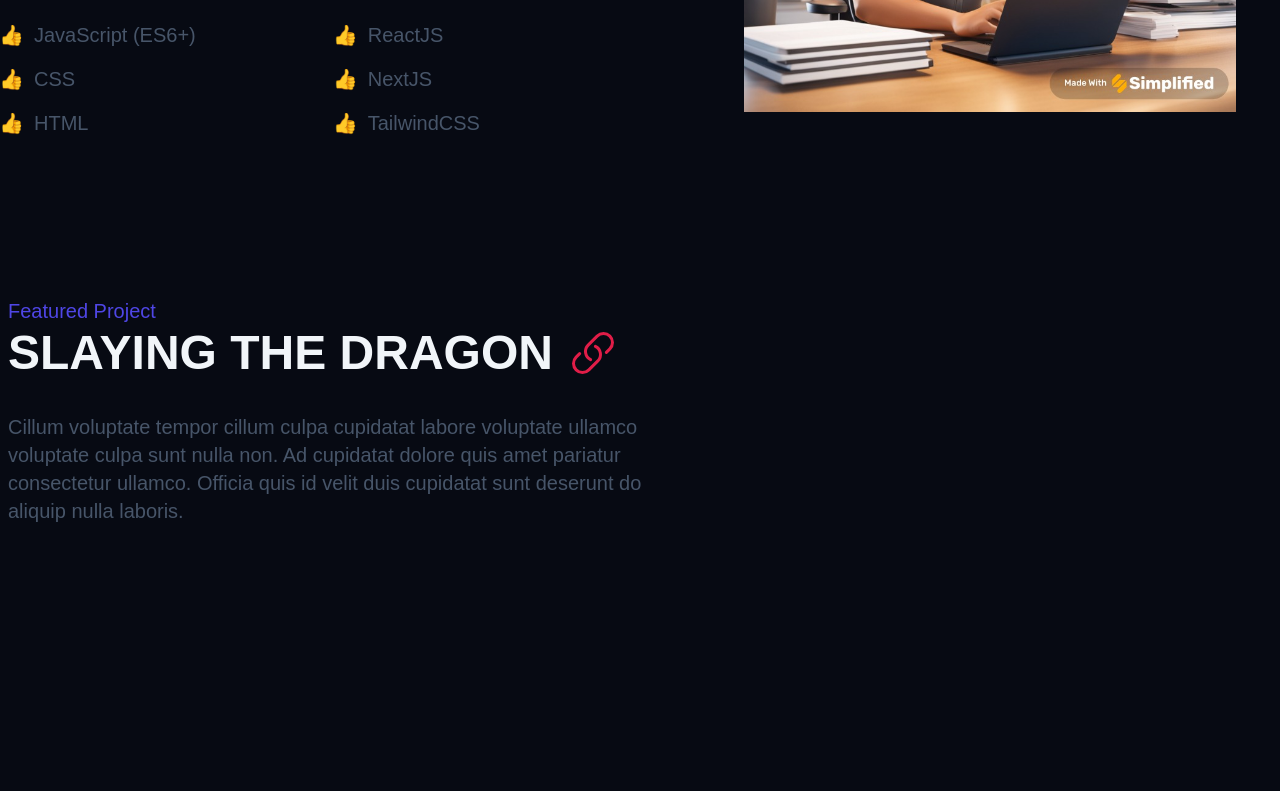
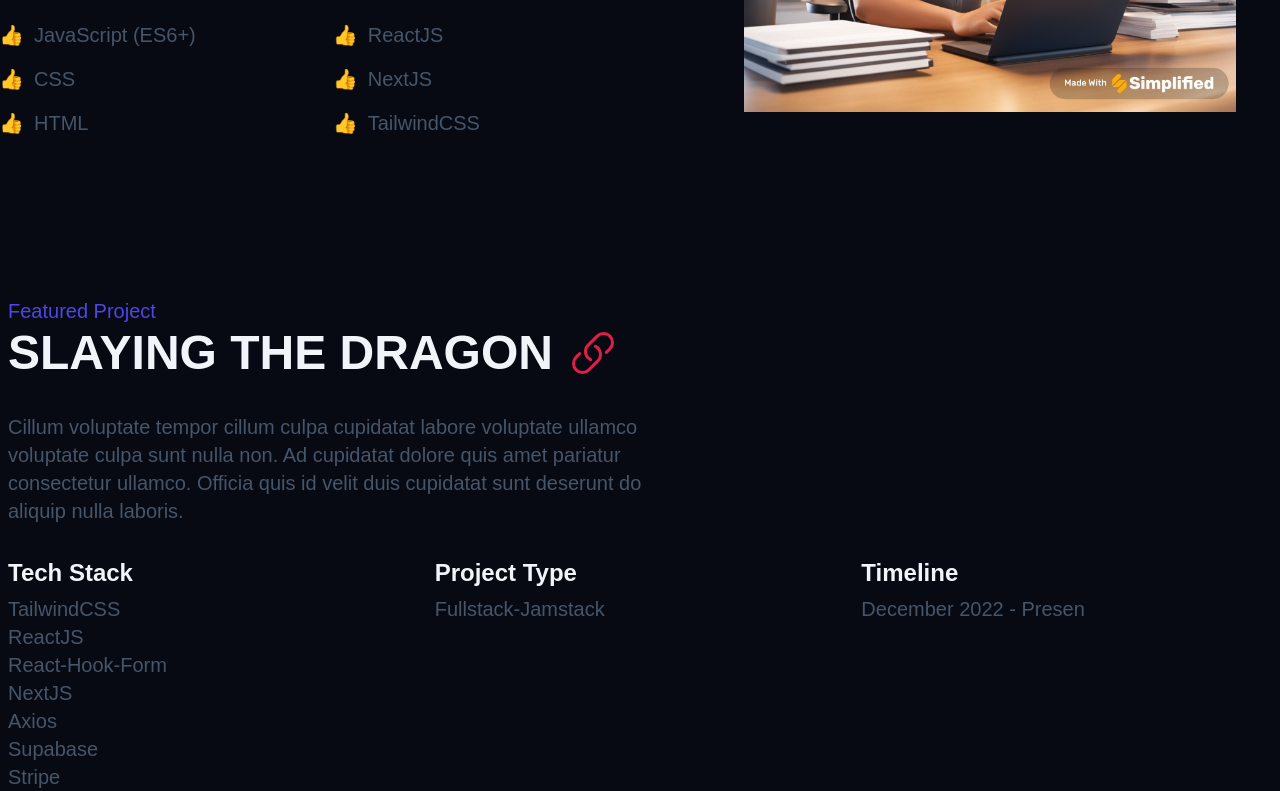
Before and after one commit to Jisan-Dev/Jisan.Dev-v1, a website built with Vite: page index.html in a window 1280 px wide. Shown: the part 1380-2171 px from the top of the page. Before the commit the page ends 1937 px from the top, so only its background shows below. Built offline with nearby package versions, Linux system fonts and the light colour scheme; a web font is replaced by a local one.

Commit message:
added the featured__info section

```diff
--- a/index.html
+++ b/index.html
@@ -129,6 +129,29 @@
           nulla non. Ad cupidatat dolore quis amet pariatur consectetur ullamco. Officia quis id velit
           duis cupidatat sunt deserunt do aliquip nulla laboris.
         </p>
+        <div class="featured__info-container">
+          <div>
+            <h3 class="featured__label">Tech Stack</h3>
+            <ul class="featured__tech-stack">
+              <li class="featured__info">TailwindCSS</li>
+              <li></li>
+              <li class="featured__info">ReactJS</li>
+              <li class="featured__info">React-Hook-Form</li>
+              <li class="featured__info">NextJS</li>
+              <li class="featured__info">Axios</li>
+              <li class="featured__info">Supabase</li>
+              <li class="featured__info">Stripe</li>
+            </ul>
+          </div>
+          <div>
+            <h3 class="featured__label">Project Type</h3>
+            <p class="featured__info">Fullstack-Jamstack</p>
+          </div>
+          <div>
+            <h3 class="featured__label">Timeline</h3>
+            <p class="featured__info">December 2022 - Presen</p>
+          </div>
+        </div>
       </section>
       <!-- <section></section> -->
       <!-- <section></section> -->
--- a/styles/components/featured.css
+++ b/styles/components/featured.css
@@ -27,6 +27,30 @@
   margin: 1rem 0;
 }
 
+.featured__info-container {
+  display: flex;
+  flex-wrap: wrap;
+  gap: 1rem;
+}
+.featured__info-container div {
+  flex: 1;
+  min-width: 250px;
+}
+.featured__label {
+  font-size: var(--size-base);
+  text-transform: capitalize;
+  margin-bottom: 0.25em;
+}
+.featured__tech-stack {
+  padding: 0;
+  list-style: none;
+}
+.featured__info {
+  font-size: var(--size-sm);
+  color: var(--clr-slate-600);
+  text-transform: capitalize;
+}
+
 /* xs */
 @media (min-width: 475px) {
   .featured__subtitle {
@@ -42,6 +66,13 @@
   .featured__description {
     font-size: var(--size-base);
     margin: 1.5rem 0;
+  }
+
+  .featured__label {
+    font-size: var(--size-lg);
+  }
+  .featured__info {
+    font-size: var(--size-base);
   }
 }
 
@@ -66,6 +97,13 @@
   .featured__description {
     font-size: var(--size-lg);
   }
+
+  .featured__label {
+    font-size: var(--size-xl);
+  }
+  .featured__info {
+    font-size: var(--size-lg);
+  }
 }
 
 /* xl */
@@ -84,6 +122,13 @@
     font-size: var(--size-xl);
     margin: 2rem 0;
   }
+
+  .featured__label {
+    font-size: var(--size-2xl);
+  }
+  .featured__info {
+    font-size: var(--size-xl);
+  }
 }
 
 /* 2xl */
```
